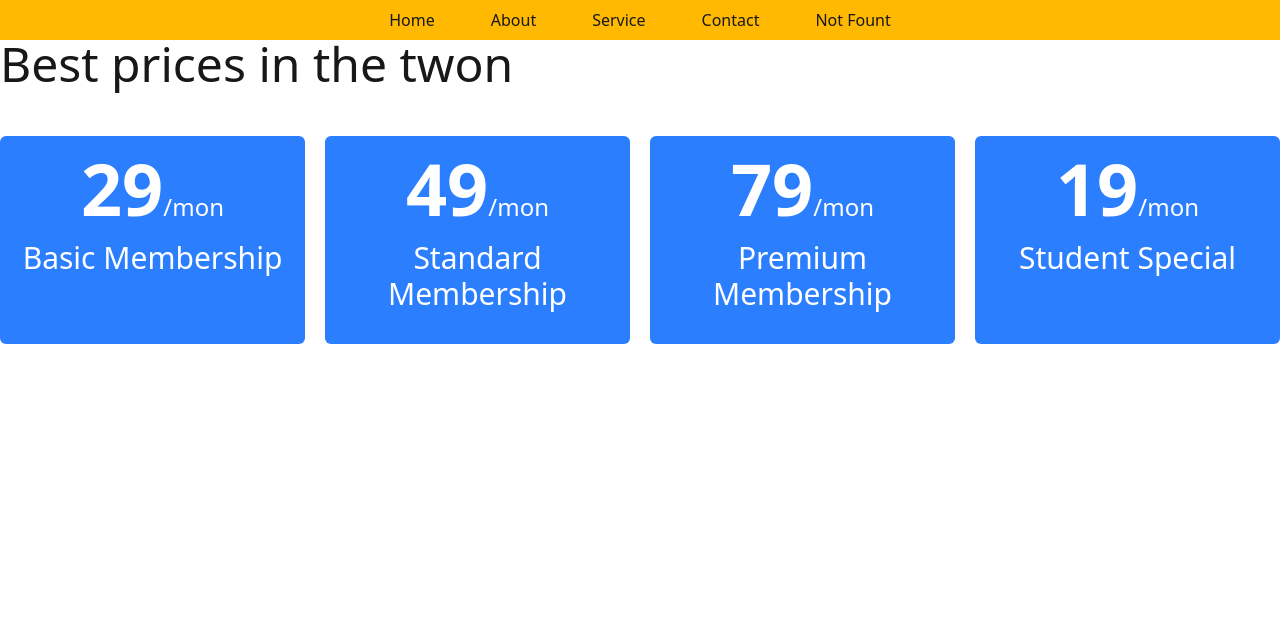
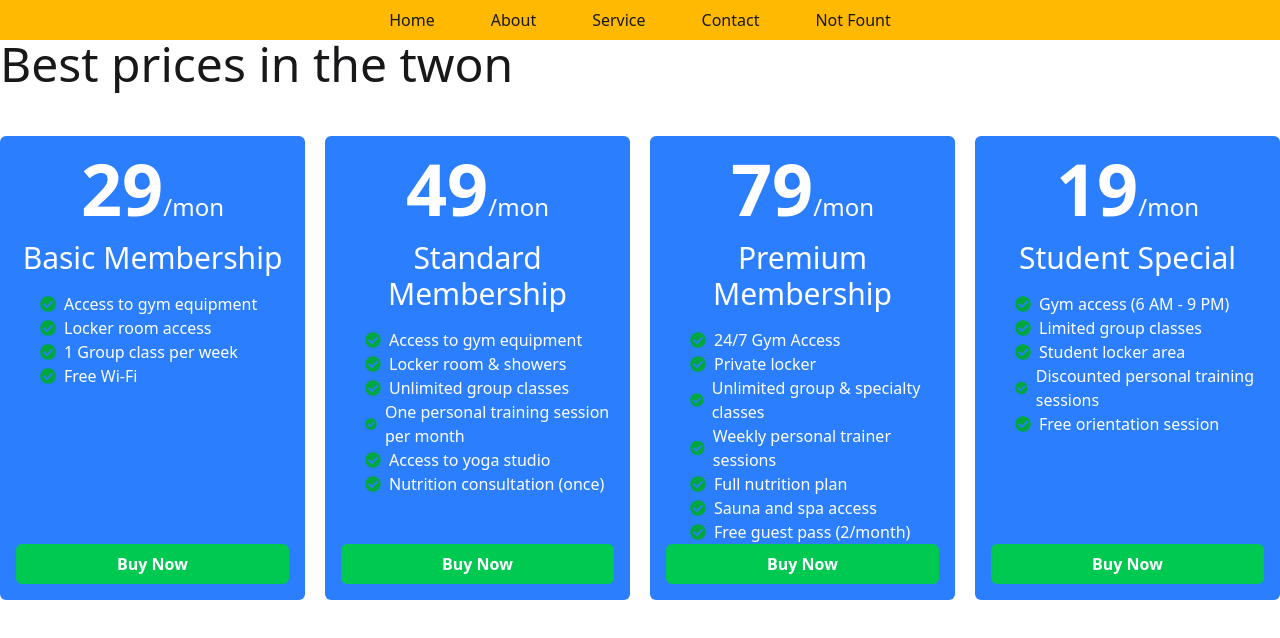
Before and after one commit to Methu-dev/price-option, a React (Vite) app: page / in a window 1280 px wide. Shown: the top 638 px of the page. Built offline with nearby package versions, Linux system fonts and the light colour scheme.

Commit message:
complete card box

```diff
--- /dev/null
+++ b/src/Components/Features/Features.jsx
@@ -0,0 +1,11 @@
+import { FaCheckCircle } from "react-icons/fa"
+
+const Features = ({feature}) => {
+  return (
+    <div>
+      <p className="flex items-center"><FaCheckCircle className="text-green-600 mr-2"/> {feature}</p>
+    </div>
+  )
+}
+
+export default Features
--- a/src/Components/Features/Fratures.jsx
+++ /dev/null
@@ -1,9 +0,0 @@
-const Fratures = () => {
-  return (
-    <div>
-
-    </div>
-  )
-}
-
-export default Fratures
--- a/src/Components/PriceOption/PriceOption.jsx
+++ b/src/Components/PriceOption/PriceOption.jsx
@@ -1,12 +1,20 @@
+import Features from "../Features/Features";
+
 const PriceOption = ({option}) => {
 const {name, features, price}= option;
   return (
-    <div className='bg-blue-500 rounded-md p-4 text-white text-center'>
-      <h2 className=''>
+    <div className='bg-blue-500 rounded-md p-4 flex-col flex text-white '>
+      <h2 className='text-center'>
         <span className='text-7xl font-extrabold'>{price}</span>
         <span className='text-2xl'>/mon</span>
+        <h4 className='text-3xl my-4'>{name}</h4>
       </h2>
-      <h4 className='text-3xl my-4'>{name}</h4>
+      <div className="pl-6 flex-grow">
+        {
+       features.map(feature => <Features key={feature.id} feature={feature}/>)
+      }
+      </div>
+      <button className="bg-green-500 w-full p-2 rounded-md cursor-pointer hover:bg-green-900 font-bold">Buy Now</button>
     </div>
   )
 }
```
